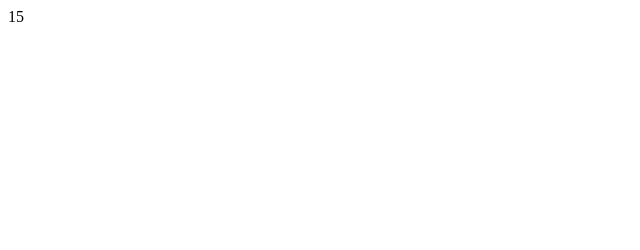
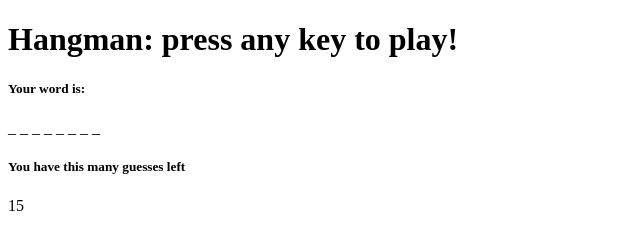
Before and after one commit to Lockn008/Hangman-Game, a plain HTML site: page index.html in a window 1280 px wide. Shown: the whole page, without its empty margins (0-640 px from the left). Drawn offline with Linux system fonts and the light colour scheme.

Commit message:
second commit

```diff
--- a/index.html
+++ b/index.html
@@ -7,8 +7,11 @@
 <body>
 
 	<div>
+		<h1>Hangman: press any key to play!</h1>
+		<h5>Your word is:</h5>
 		<div id="game-word">
 		</div>
+		<h5>You have this many guesses left</h5>
 		<div id="guesses-left">
 	</div>
 
@@ -22,19 +25,21 @@
 			//pick a word from an array of words
 			var wordArray = ["drink", "burger", "sandwich"];
 			var wordSelection = Math.floor(Math.random() * wordArray.length);
-			console.log(wordSelection); // HERE IS A CONSOLE LOG, REMOVE WHEN FINISHED
+			console.log(wordSelection);
 			var randomWord = wordArray[wordSelection];
-			console.log(randomWord);   // HERE IS A CONSOLE LOG, REMOVE WHEN FINISHED
+			console.log(randomWord);
 
 			//pick apart the word to see how many letters long it is and what letters are in it
 			var letterArray = randomWord.split("");
-			console.log(letterArray);   // HERE IS A CONSOLE LOG, REMOVE WHEN FINISHED
+			console.log(letterArray);
 
 			//push the necessary elements to html/css for styling
 			for (var j = 0; j < letterArray.length; j++) {
 				var wordDisplay = document.createElement("span");
 				wordDisplay.setAttribute("id", j);
 				document.getElementById("game-word").appendChild(wordDisplay);
+				var underScore = document.createTextNode("_ ");
+				wordDisplay.appendChild(underScore);
 			}
 
 			var guessCountDisplay = document.getElementById("guesses-left")
@@ -54,8 +59,7 @@
 					for (var i = 0; i < letterArray.length; i++) {
 						if (userPress === letterArray[i]) {
 							var findElement = document.getElementById(i);
-							var setText = document.createTextNode(userPress);
-							findElement.appendChild(setText);
+							findElement.textContent=userPress;
 							checkFailGuesses++;
 						};
 					}
@@ -72,14 +76,6 @@
 			}
 
 
-
-		//ending the game
-			// check if the game has been lost
-
-			//check if the games has been won
-
-			//allow for reset
-
 	</script>
 </body>
 </html>
```
